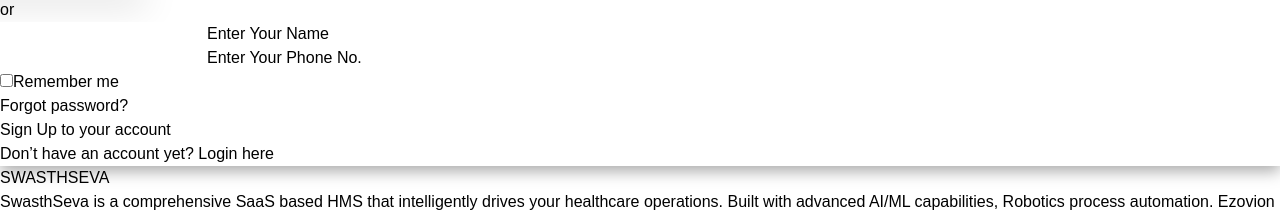
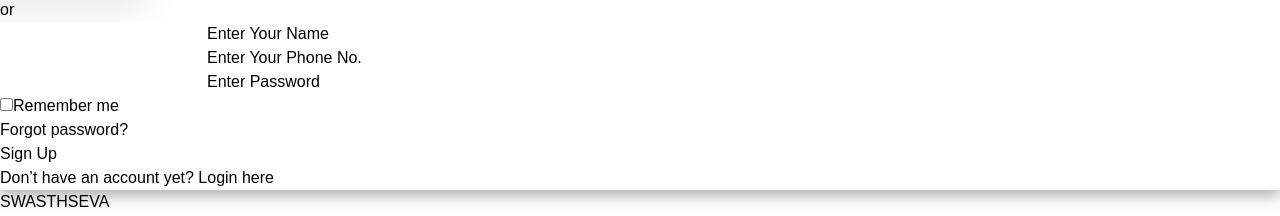
Before and after one commit to Abhishek-Royy/sih-med, a React (Vite) app in the folder frontend/: page /auth/patient-login in a window 1280 px wide. Shown: the part 1706-1922 px from the top of the page. Built offline with nearby package versions, Linux system fonts and the light colour scheme; a web font is replaced by a local one.

Commit message:
few changes

```diff
--- a/frontend/src/pages/Otp.jsx
+++ b/frontend/src/pages/Otp.jsx
@@ -39,7 +39,7 @@
                 </div>
                 <button
                   type="submit"
-                  className="w-full bg-indigo-500 text-white py-2 rounded-lg hover:bg-indigo-600 transition duration-200"
+                  className="w-full bg-indigo-500 text-white py-3 rounded-lg hover:bg-indigo-600 transition duration-200"
                 >
                   Submit OTP
                 </button>
--- a/frontend/src/pages/PatientLogin.jsx
+++ b/frontend/src/pages/PatientLogin.jsx
@@ -4,7 +4,7 @@
 function PatientLogin() {
   return (
     <>
-      <div className="main w-full md:h-[85vh] md:flex block md:py-0 py-16 lg:px-24">
+      <div className="main w-full h-auto md:flex block pt-16 md:pb-8 pb-16 lg:px-24">
         <div className="patient-left md:w-1/2 w-[95%] mx-auto h-full md:flex items-center justify-center hidden">
             <img className="w-full h-full object-contain" src="https://png.pngtree.com/png-vector/20200402/ourmid/pngtree-the-doctor-examines-the-patient-with-covid-19-symptoms-png-image_2171886.jpg" alt="" />
         </div>
@@ -91,6 +91,24 @@
                     </label>
                   </div>
                 </div>
+                <div className="mb-0">
+                  <div class="relative z-0 w-full mb-5 group">
+                    <input
+                      type="password"
+                      name="password"
+                      id="password"
+                      className="block py-2.5 px-0 w-full text-sm text-gray-900 bg-transparent border-0 border-b-2 border-gray-300 appearance-none dark:text-black dark:border-gray-600 dark:focus:border-blue-500 focus:outline-none focus:ring-0 focus:border-blue-600 peer"
+                      placeholder=" "
+                      required
+                    />
+                    <label
+                      for="password"
+                      class="peer-focus:font-medium absolute text-sm text-gray-500 dark:text-gray-400 duration-300 transform -translate-y-6 scale-75 top-3 -z-10 origin-[0] peer-focus:start-0 rtl:peer-focus:translate-x-1/4 rtl:peer-focus:left-auto peer-focus:text-blue-800 peer-focus:dark:text-blue-800 peer-placeholder-shown:scale-100 peer-placeholder-shown:translate-y-0 peer-focus:scale-75 peer-focus:-translate-y-6"
+                    >
+                      Enter Password
+                    </label>
+                  </div>
+                </div>
                 <div className="flex items-center justify-between mb-4 text-sm text-gray-400">
                   <div>
                     <input type="checkbox" id="remember-me" className="mr-2" />
@@ -102,10 +120,10 @@
                 </div>
                 <Link to="/auth/patient-login/otp">
                 <button
-                  className="w-full px-4 py-2 text-sm font-medium text-white bg-blue-600 rounded hover:bg-blue-500 focus:outline-none focus:ring-2 focus:ring-blue-500"
+                  className="w-full px-4 py-3 text-sm font-medium text-white bg-blue-600 rounded hover:bg-blue-500 focus:outline-none focus:ring-2 focus:ring-blue-500"
                   type="submit"
                 >
-                  Sign Up to your account
+                  Sign Up
                 </button>
                 </Link>
               </form>
```
